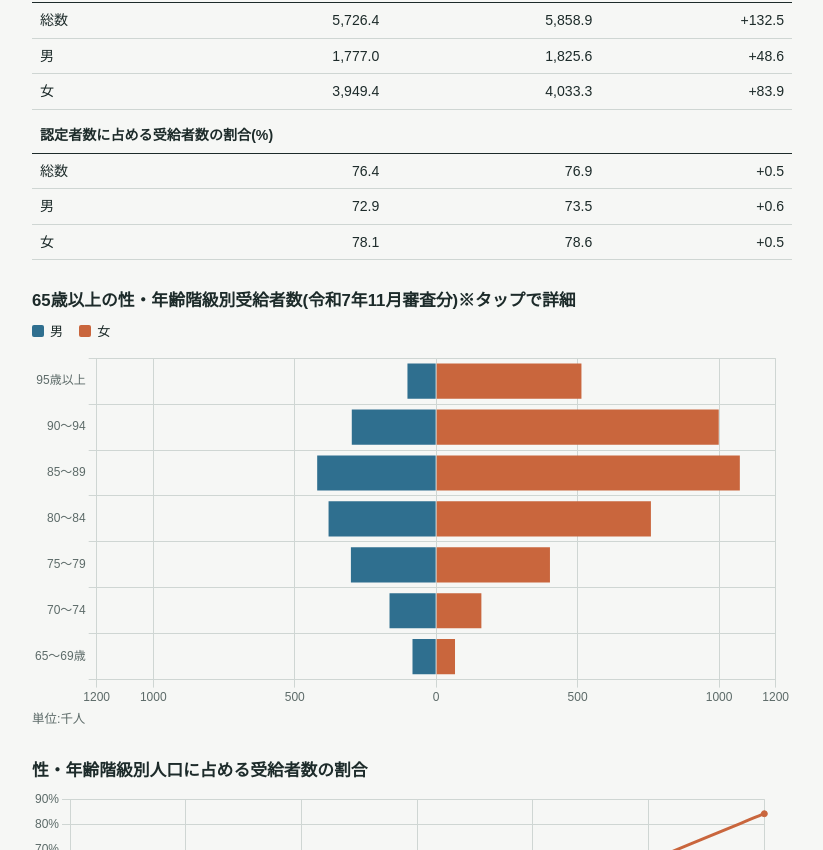
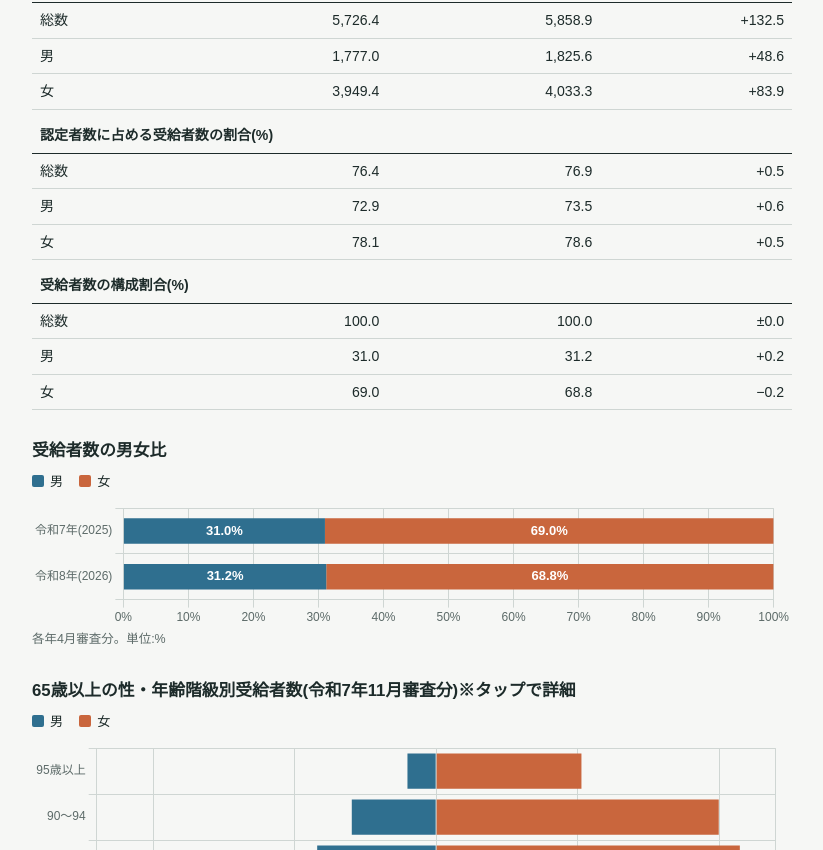
Before and after one commit to 24-blog/kaigo-stats, a plain HTML site: page index.html in a window 1280 px wide. Shown: the part 358-1208 px from the top of the page, without its empty margins (228-1051 px from the left). Drawn offline with nearby package versions, Linux system fonts and the light colour scheme.

Commit message:
Add files via upload

```diff
--- a/index.html
+++ b/index.html
@@ -31,6 +31,11 @@ tr.grp td{text-align:left;font-weight:700;padding-top:14px;border-bottom:1px sol
 <p class="note">各年4月審査分。単位:千人、受給率は%。増減は筆者が算出。(受給率はポイント差)</p>
 <div class="scroll"><table id="t"></table></div>
 
+<h2>受給者数の男女比</h2>
+<div class="legend"><span><i style="background:var(--m)"></i>男</span><span><i style="background:var(--f)"></i>女</span></div>
+<div class="box" style="height:130px"><canvas id="c0"></canvas></div>
+<p class="note">各年4月審査分。単位:%</p>
+
 <h2>65歳以上の性・年齢階級別受給者数(令和7年11月審査分)※タップで詳細</h2>
 <div class="legend"><span><i style="background:var(--m)"></i>男</span><span><i style="background:var(--f)"></i>女</span></div>
 <div class="box" style="height:360px"><canvas id="c1"></canvas></div>
@@ -47,13 +52,14 @@ tr.grp td{text-align:left;font-weight:700;padding-top:14px;border-bottom:1px sol
 const rows=[
  ["認定者数(千人)",[["総数",7492.0,7618.9],["男",2438.1,2484.8],["女",5053.9,5134.1]]],
  ["受給者数(千人)",[["総数",5726.4,5858.9],["男",1777.0,1825.6],["女",3949.4,4033.3]]],
- ["認定者数に占める受給者数の割合(%)",[["総数",76.4,76.9],["男",72.9,73.5],["女",78.1,78.6]]]
+ ["認定者数に占める受給者数の割合(%)",[["総数",76.4,76.9],["男",72.9,73.5],["女",78.1,78.6]]],
+ ["受給者数の構成割合(%)",[["総数",100.0,100.0],["男",31.0,31.2],["女",69.0,68.8]]]
 ];
 const fmt=(v,d=1)=>v.toLocaleString("ja-JP",{minimumFractionDigits:d,maximumFractionDigits:d});
 let h='<thead><tr><th></th><th>令和7年<br>(2025)</th><th>令和8年<br>(2026)</th><th>増減</th></tr></thead><tbody>';
 rows.forEach(([g,list])=>{
  h+=`<tr class="grp"><td colspan="4">${g}</td></tr>`;
- list.forEach(([n,a,b])=>{const d=b-a;h+=`<tr><td>${n}</td><td>${fmt(a)}</td><td>${fmt(b)}</td><td>${d>=0?"+":"−"}${fmt(Math.abs(d))}</td></tr>`});
+ list.forEach(([n,a,b])=>{const d=b-a;h+=`<tr><td>${n}</td><td>${fmt(a)}</td><td>${fmt(b)}</td><td>${Math.abs(d)<0.05?"±":d>0?"+":"−"}${fmt(Math.abs(d))}</td></tr>`});
 });
 document.getElementById("t").innerHTML=h+"</tbody>";
 
@@ -66,6 +72,20 @@ const rm=[2.4,4.5,8.0,15.3,28.5,47.6,66.8];
 const rf=[1.8,3.9,8.8,21.7,42.4,65.5,84.3];
 Chart.defaults.color=v("--sub");Chart.defaults.borderColor=v("--line");
 Chart.defaults.font.family='"Hiragino Sans","Noto Sans JP",sans-serif';
+
+const valueLabels={id:"valueLabels",afterDatasetsDraw(ch){
+ const x=ch.ctx;x.save();x.font='600 13px "Hiragino Sans","Noto Sans JP",sans-serif';x.textAlign="center";x.textBaseline="middle";x.fillStyle="#fff";
+ ch.data.datasets.forEach((ds,i)=>ch.getDatasetMeta(i).data.forEach((b,j)=>{const p=b.getCenterPoint();x.fillText(fmt(ds.data[j])+"%",p.x,p.y)}));
+ x.restore()}};
+new Chart(document.getElementById("c0"),{type:"bar",
+ data:{labels:["令和7年(2025)","令和8年(2026)"],datasets:[
+  {label:"男",data:[31.0,31.2],backgroundColor:v("--m")},
+  {label:"女",data:[69.0,68.8],backgroundColor:v("--f")}]},
+ options:{indexAxis:"y",maintainAspectRatio:false,
+  plugins:{legend:{display:false},tooltip:{callbacks:{label:c=>`${c.dataset.label}: ${fmt(c.raw)}%`}}},
+  scales:{x:{stacked:true,min:0,max:100,ticks:{callback:x=>x+"%"}},y:{stacked:true}},
+  barPercentage:.7},
+ plugins:[valueLabels]});
 
 new Chart(document.getElementById("c1"),{type:"bar",
  data:{labels:ages,datasets:[
```
